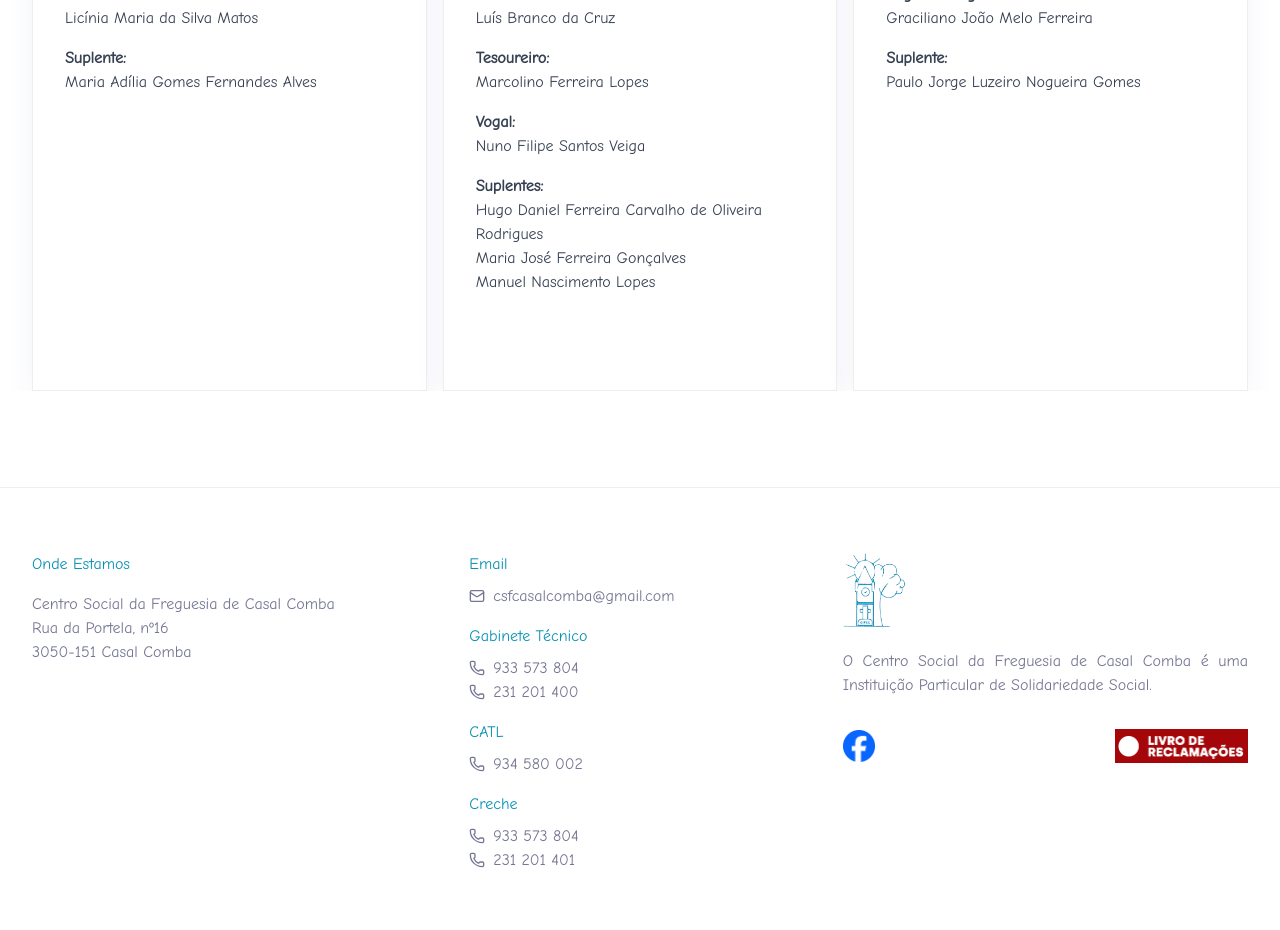
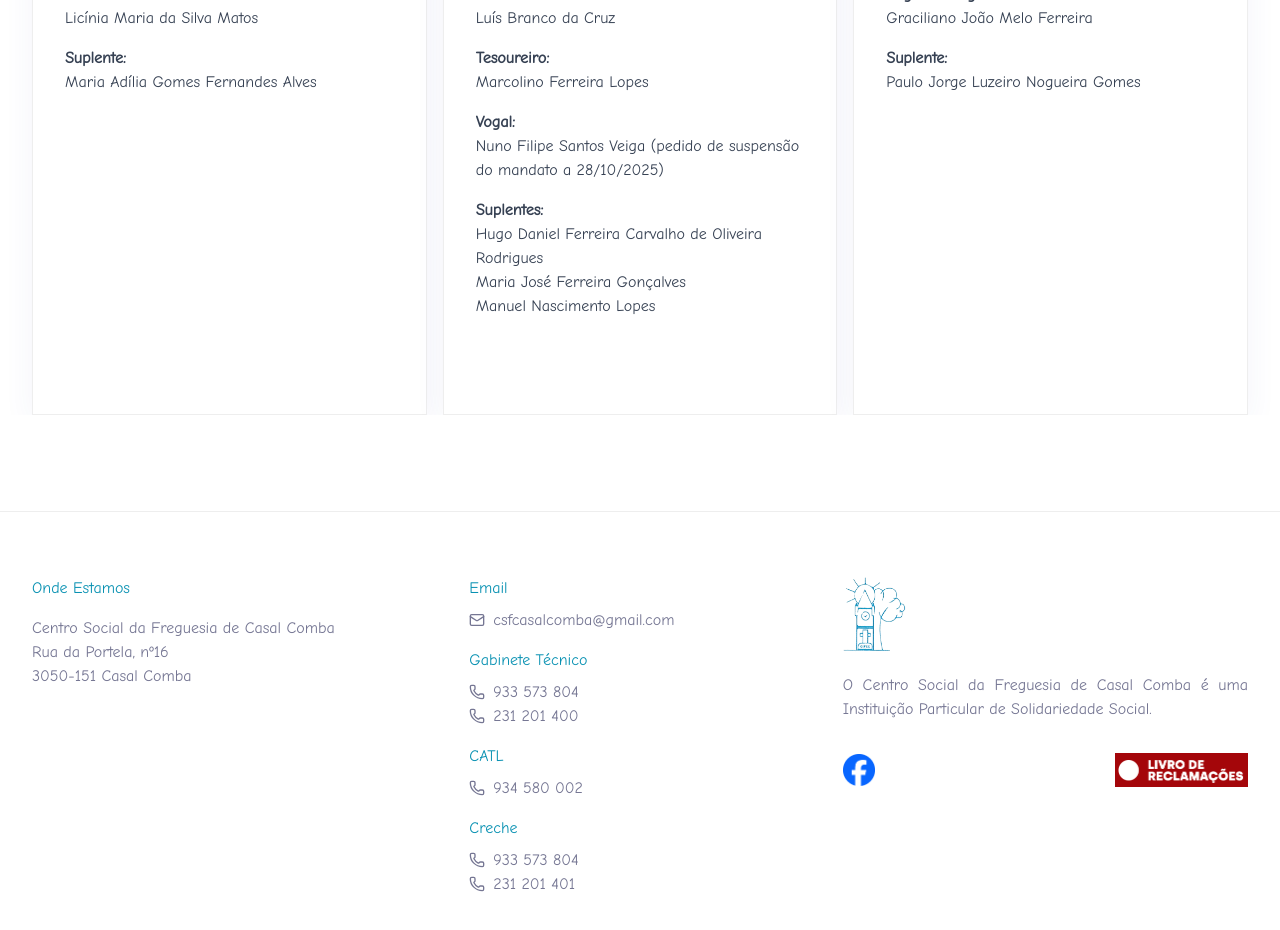
Before and after one commit to hlopes/csfcasalcomba, a Next.js app: page /instituicao in a window 1280 px wide. Shown: the part 2820-3750 px from the top of the page. Built offline with nearby package versions, Linux system fonts and the light colour scheme; grey boxes are pictures that could not be loaded.

Commit message:
feat: update info

```diff
--- a/src/data/instituicao/boards-data.tsx
+++ b/src/data/instituicao/boards-data.tsx
@@ -46,7 +46,10 @@ export const data: TextContent[] = [
         </li>
         <li className="dark:text-foreground mb-4">
           <span className="font-semibold">Vogal:</span>
-          <p>Nuno Filipe Santos Veiga</p>
+          <p>
+            Nuno Filipe Santos Veiga (pedido de suspensão do mandato a
+            28/10/2025)
+          </p>
         </li>
         <li className="dark:text-foreground mb-4">
           <span className="font-semibold">Suplentes:</span>
```
